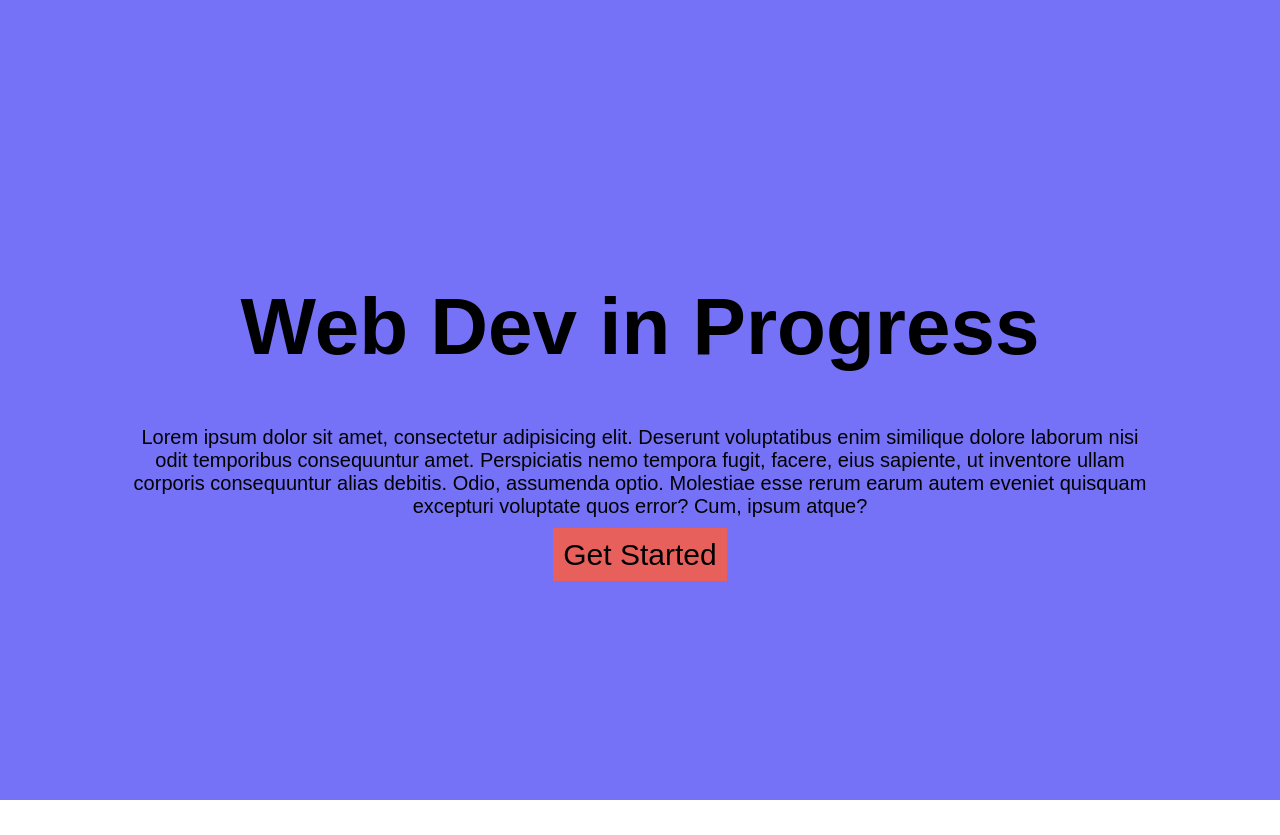
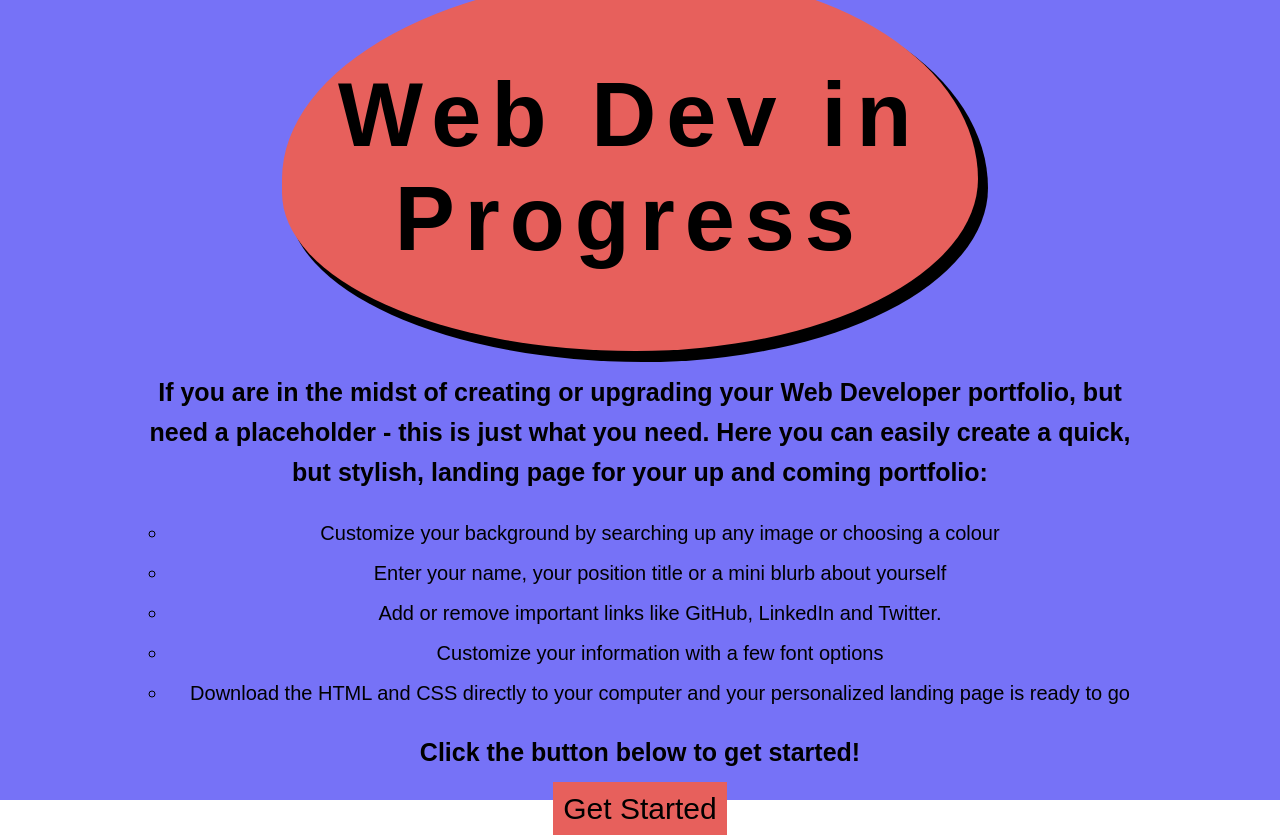
Before and after one commit to Project-Four/webDevInProgress, a React (Create React App) app: page / in a window 1280 px wide. Before the commit the page ends 800 px from the top, so only its background shows below. Built offline with nearby package versions, Linux system fonts and the light colour scheme.

Commit message:
Header and Preview

```diff
--- a/src/App.css
+++ b/src/App.css
@@ -17,6 +17,7 @@ html { box-sizing: border-box;}
     width: 80%;
     margin: 0 auto;
     max-width: 1920px;
+
 }
 
 
@@ -28,28 +29,71 @@ html { box-sizing: border-box;}
     height: 100vh;
     display: flex;
     align-items: center;
+
 }
 
 h1 {
     font-family: 'Fjalla One', sans-serif;
     font-weight: bold;
-    font-size: 80px;
+    font-size: 90px;
+    letter-spacing: 10px;
 }
 
+.bblob {
+    background-color: #E7605C;
+    width: 68%;
+    height: 20%;
+    border-radius: 40% 60% 70% 30% / 40% 50% 60% 50%;
+    overflow: hidden;
+    animation: morph 3s linear infinite;
+    padding-top: 30px;
+    padding-bottom: 20px;
+    margin-left: 15%;
+    -webkit-box-shadow: 8px 9px 0px 2px #000000;
+    box-shadow: 8px 9px 0px 2px #000000;
+}
+
+h2 {
+    font-family: 'Barlow', sans-serif;
+    font-size: 25px;
+    line-height: 40px;
+
+}
+
+li {
+    list-style-type: circle;
+    font-family: 'Barlow', sans-serif;
+    font-size: 20px;
+    line-height: 40px;
+}
 p {
     font-family: 'Barlow', sans-serif;
-    font-size: 20px;
+    font-size: 25px;
+    font-weight: bold;
 }
+
 
 .routerLink,
 button {
     font-family: 'Fjalla One', sans-serif;
     font-size: 30px;
+    background-color: #E7605C;
     border: none;
     padding: 10px;
-    background-color: #E7605C;
     cursor: pointer;
 }
+
+@keyframes morph{
+    0%, 100% {
+    border-radius: 40% 60% 70% 30% / 40% 40% 60% 50%;
+    }
+    34% {
+      border-radius: 70% 30% 50% 50% / 30% 30% 70% 70%;
+    }
+    67% {
+      border-radius: 100% 60% 60% 100% / 100% 100% 60% 60%;
+    }
+  }
 
 .submit {
     display: flex;
@@ -80,6 +124,7 @@ a:active {
 .backgroundContainer img {
     height: 80%;
     width: 80%;
+    position: relative;
 }
 
 .previewSection {
@@ -89,6 +134,22 @@ a:active {
     height: 80%;
     margin-left: 20%;
 }
+
+.name {
+    position: absolute;
+    z-index: 1;
+}
+
+.subtitle {
+    position: absolute;
+    z-index: 1;
+}
+
+.link {
+    position: absolute;
+    z-index: 1;
+}
+
 
 /* Form Styling */
 
--- a/src/Form.js
+++ b/src/Form.js
@@ -82,27 +82,27 @@ const Form = ({setUserBackground, userText, setUserText, setInputFields, inputFi
 
     // GOOGLE FONT API ******
 
-    const [fontList, setFontList] = useState([])
+    // const [fontList, setFontList] = useState([])
 
-    const fontHandleChange = (e) => {
-        e.preventDefault();
-        setFontList(e.target.value)
-    }
+    // const fontHandleChange = (e) => {
+    //     e.preventDefault();
+    //     setFontList(e.target.value)
+    // }
 
 
-        axios({
-            url: `https://www.googleapis.com/webfonts/v1/webfonts?key=AIzaSyAEdKHHdWZzg-L8cSU35OvR4u-Mp88mB8w`,
-            method: 'GET',
-            responseType: 'json',
-            params: {
-                sort: 'popularity',
+    //     axios({
+    //         url: `https://www.googleapis.com/webfonts/v1/webfonts?key=AIzaSyAEdKHHdWZzg-L8cSU35OvR4u-Mp88mB8w`,
+    //         method: 'GET',
+    //         responseType: 'json',
+    //         params: {
+    //             sort: 'popularity',
 
-            }
-        }).then((res) => {
-            console.log(res.data.items);
-            // setFontList(res.data.items);
+    //         }
+    //     }).then((res) => {
+    //         console.log(res.data.items);
+    //         // setFontList(res.data.items);
 
-        })
+    //     })
 
 
     const userTextHandleChange = (e) => {
@@ -250,7 +250,7 @@ const Form = ({setUserBackground, userText, setUserText, setInputFields, inputFi
                     <select
                     name="font"
                     id="font"
-                    onChange={fontHandleChange}
+                    // onChange={fontHandleChange}
                     >
                         <option value="" disabled>-Please choose a font-</option>
                         <option value="Roboto">Roboto</option>
--- a/src/Header.js
+++ b/src/Header.js
@@ -4,16 +4,31 @@ const Header = () => {
 
     return(
         <div className="header">
+
             <div className="wrapper">
-                <h1>Web Dev in Progress</h1>
 
-                <p>Lorem ipsum dolor sit amet, consectetur adipisicing elit. Deserunt voluptatibus enim similique dolore laborum nisi odit temporibus consequuntur amet. Perspiciatis nemo tempora fugit, facere, eius sapiente, ut inventore ullam corporis consequuntur alias debitis. Odio, assumenda optio. Molestiae esse rerum earum autem eveniet quisquam excepturi voluptate quos error? Cum, ipsum atque?</p>
+                <div className="bblob">
+                    <h1>Web Dev in Progress</h1>
+                </div>
+
+                    <h2>If you are in the midst of creating or upgrading your Web Developer portfolio, but need a placeholder - this is just what you need. Here you can easily create a quick, but stylish, landing page for your up and coming portfolio:</h2>
+
+                <ul>
+                    <li>Customize your background by searching up any image or choosing a colour</li>
+                    <li>Enter your name, your position title or a mini blurb about yourself</li>
+                    <li>Add or remove important links like GitHub, LinkedIn and Twitter.</li>
+                    <li>Customize your information with a few font options</li>
+                    <li>Download the HTML and CSS directly to your computer and your personalized landing page is ready to go</li>
+                </ul>
+
+                <p>Click the button below to get started!</p>
 
                 <Link to="main" className='routerLink'>Get Started</Link>
 
             </div>
+        </div>
 
-        </div>
+
 
     )
 }
--- a/src/Preview.js
+++ b/src/Preview.js
@@ -12,13 +12,13 @@ const Preview = ({userBackground, userText, inputFields}) => {
                     {inputFields.map((field, index) => {
                                 return (
                                     <div key={index}>
-                                        <a target="_blank" href={field.link}>{field.websiteName}</a>
+                                        <a className="link" target="_blank" href={field.link}>{field.websiteName}</a>
                                     </div>
                                 )
                     })}
 
-                    <h1>{userText.name}</h1>
-                    <h2>{userText.subtitle}</h2>
+                    <h1 className="name">{userText.name}</h1>
+                    <h2 className="subtitle">{userText.subtitle}</h2>
                     <div className="backgroundContainer">
                     <img src={userBackground.image} alt={userBackground.alt} />
                     </div>
```
